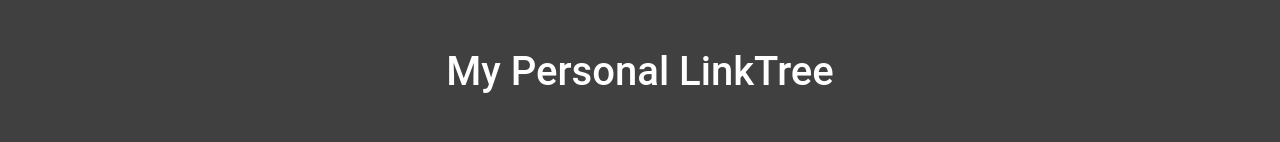
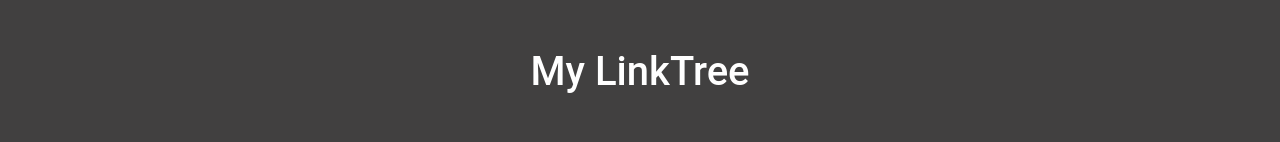
Before and after one commit to muhammadrayhanr/linktree-clone, a plain HTML site: page index.html in a window 1280 px wide. Shown: the top 142 px of the page. Drawn offline with nearby package versions, Linux system fonts and the light colour scheme.

Commit message:
perbaikan judul

```diff
--- a/index.html
+++ b/index.html
@@ -12,7 +12,7 @@
   <body>
     <!-- partial:index.partial.html -->
     <div class="header-inner section-inner my-5">
-      <h1 class="welcome">My Personal LinkTree</h1>
+      <h1 class="welcome">My LinkTree</h1>
       <h1 class="site-title">
         <img src="https://res.cloudinary.com/dvlmnhdlf/image/upload/v1668278194/Foto/my-photo.png" class="rounded-circle mx-auto d-block mb-3" />
         M. Rayhan R.
```
